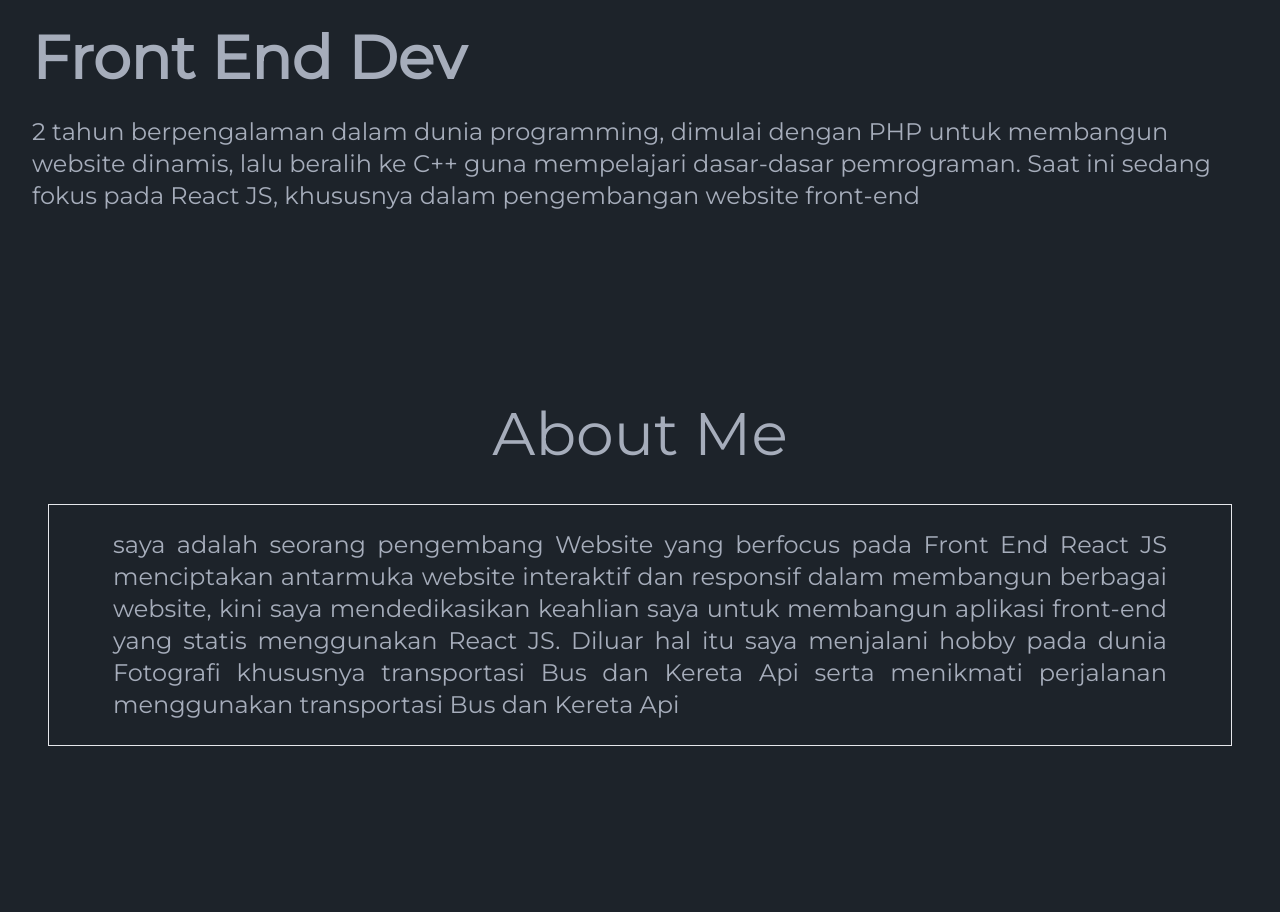
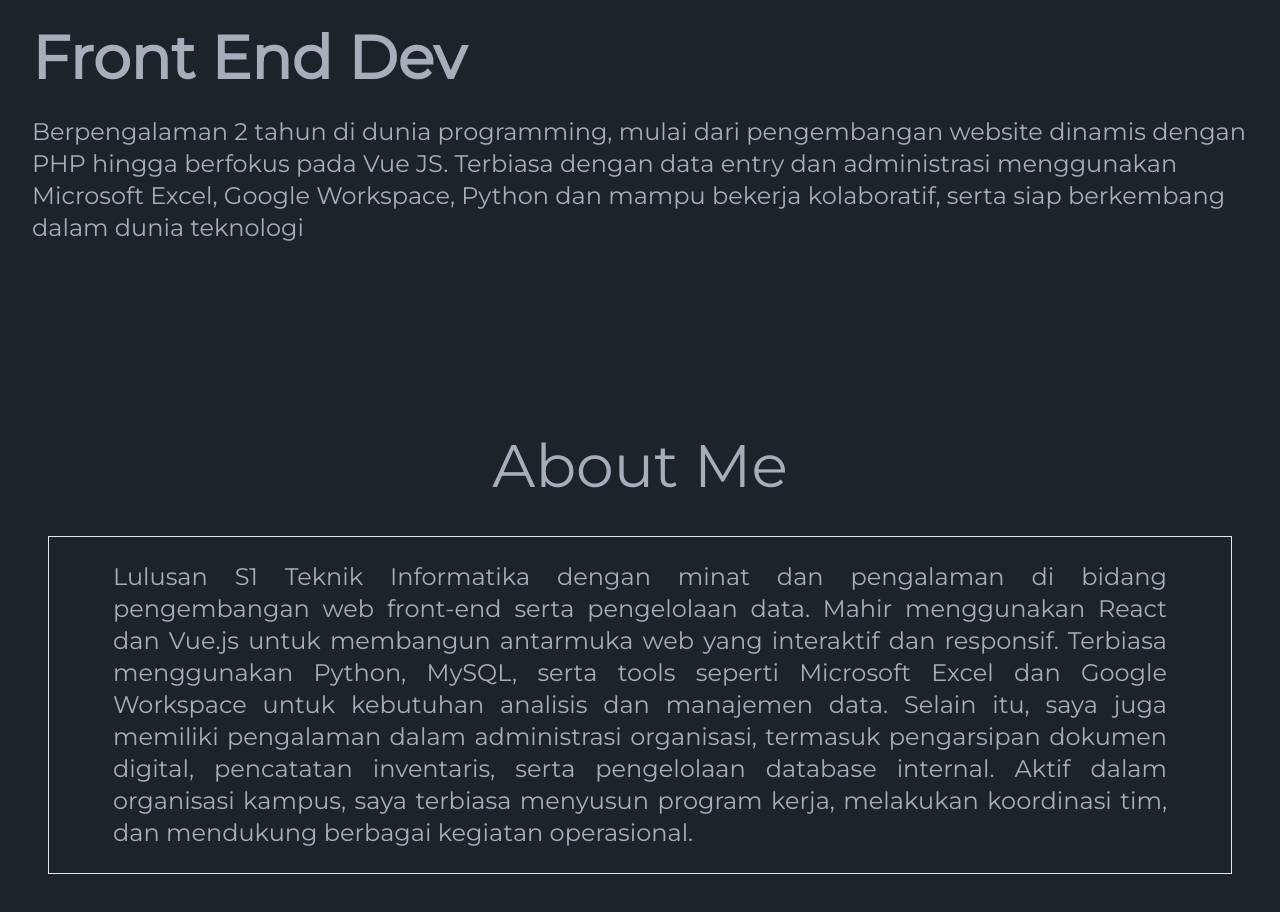
Before and after one commit to Igprad01/new_websiteku, a React (Vite) app: page / in a window 1280 px wide. Shown: the part 244-1156 px from the top of the page. Built offline with nearby package versions, Linux system fonts and the light colour scheme.

Commit message:
ubah about me

```diff
--- a/src/Components/Layouts/About_Me/About.jsx
+++ b/src/Components/Layouts/About_Me/About.jsx
@@ -16,7 +16,7 @@ const About= () => {
             <Heading1 Text={'About Me'} Styling = {`text-center mb-10 text-xl capitalize sm:text-2xl md:text-4xl lg:text-6xl`} />
             <div className={`text-start border p-4 sm:text-justify px-4 md:px-8 lg:px-10`}>
                 <div className={`"px-2 py-2 sm:px-4 md:px-6 lg:px-6">`}>
-                <Kalimat teks = 'saya adalah seorang pengembang Website yang berfocus pada Front End React JS menciptakan antarmuka website interaktif dan responsif dalam membangun berbagai website, kini saya mendedikasikan keahlian saya untuk membangun aplikasi front-end yang statis menggunakan React JS. Diluar hal itu saya menjalani hobby pada dunia Fotografi khususnya transportasi Bus dan Kereta Api serta menikmati perjalanan menggunakan transportasi Bus dan Kereta Api' Styling={`text-lg sm:text-xl md:text-1xl lg:text-2xl`}/>
+                <Kalimat teks = 'Lulusan S1 Teknik Informatika dengan minat dan pengalaman di bidang pengembangan web front-end serta pengelolaan data. Mahir menggunakan React dan Vue.js untuk membangun antarmuka web yang interaktif dan responsif. Terbiasa menggunakan Python, MySQL, serta tools seperti Microsoft Excel dan Google Workspace untuk kebutuhan analisis dan manajemen data. Selain itu, saya juga memiliki pengalaman dalam administrasi organisasi, termasuk pengarsipan dokumen digital, pencatatan inventaris, serta pengelolaan database internal. Aktif dalam organisasi kampus, saya terbiasa menyusun program kerja, melakukan koordinasi tim, dan mendukung berbagai kegiatan operasional.' Styling={`text-lg sm:text-xl md:text-1xl lg:text-2xl`}/>
                 </div>
             </div>
         </div>
--- a/src/Components/Layouts/Hero_Section/Hero_section.jsx
+++ b/src/Components/Layouts/Hero_Section/Hero_section.jsx
@@ -27,7 +27,7 @@ const HeroSection= () => {
             <Heading1 Text = 'putra pradwi.' Styling={`font-bold text-3xl mb-10 capitalize sm:text-4xl lg:text-5xl mb-6`} />
             <Heading2 Text = {TextRunning[textIndex]} Styling={`font-bold capitalize text-xl mb-10 sm:text-2xl lg:text-6xl mb-7`} />
           <div>
-          <Kalimat teks = '2 tahun berpengalaman dalam dunia programming, dimulai dengan PHP untuk membangun website dinamis, lalu beralih ke C++ guna mempelajari dasar-dasar pemrograman. Saat ini sedang fokus pada React JS, khususnya dalam pengembangan website front-end' Styling={`font-italic text-xl text-justify sm:text-xl text-start lg:text-2xl`}/>
+          <Kalimat teks = 'Berpengalaman 2 tahun di dunia programming, mulai dari pengembangan website dinamis dengan PHP hingga berfokus pada Vue JS. Terbiasa dengan data entry dan administrasi menggunakan Microsoft Excel, Google Workspace, Python dan mampu bekerja kolaboratif, serta siap berkembang dalam dunia teknologi ' Styling={`font-italic text-xl text-justify sm:text-xl text-start lg:text-2xl`}/>
          </div>
             </div>
         </div>
```
